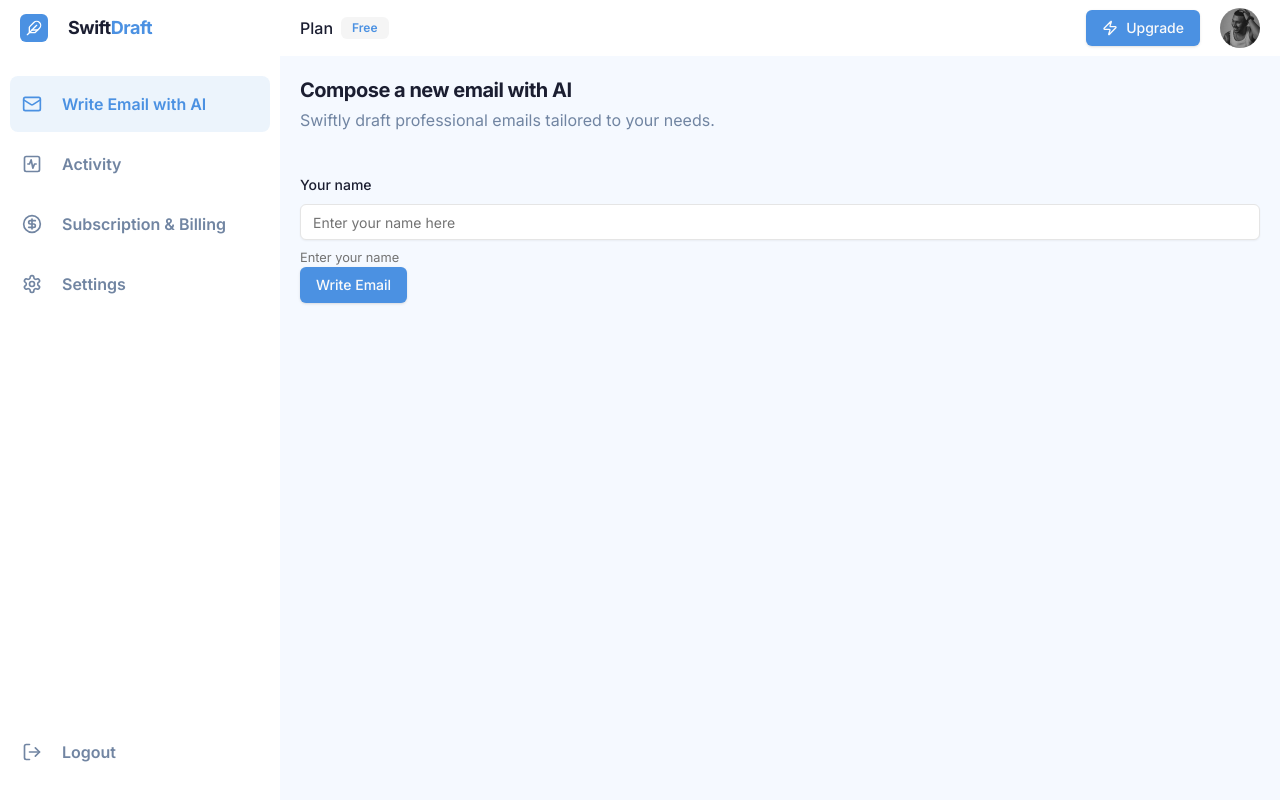
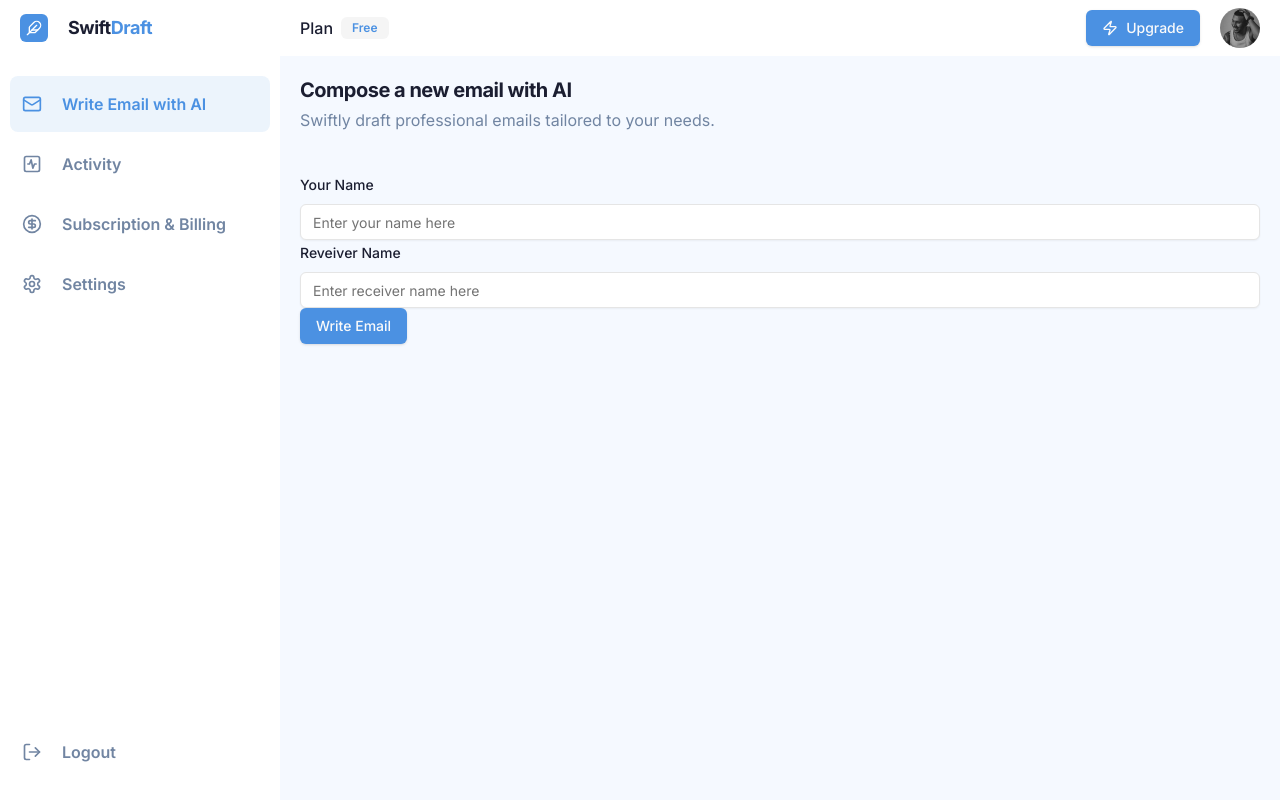
Before and after one commit to loqman1235/swift-draft-app, a Next.js app: page /dashboard in a window 1280 px wide. Built offline with nearby package versions, Linux system fonts and the light colour scheme.

Commit message:
update CreateEmailForm.tsx, create CustomFormField.tsx

```diff
--- a/src/app/dashboard/_components/CreateEmailForm.tsx
+++ b/src/app/dashboard/_components/CreateEmailForm.tsx
@@ -1,15 +1,8 @@
 "use client";
+import CustomFormField from "@/components/CustomFormField";
 import { Button } from "@/components/ui/button";
-import {
-  Form,
-  FormControl,
-  FormDescription,
-  FormField,
-  FormItem,
-  FormLabel,
-  FormMessage,
-} from "@/components/ui/form";
-import { Input } from "@/components/ui/input";
+import { Form } from "@/components/ui/form";
+
 import { createEmailSchema, createEmailSchemaType } from "@/lib/validations";
 import { zodResolver } from "@hookform/resolvers/zod";
 import { useForm } from "react-hook-form";
@@ -31,23 +24,18 @@ const CreateEmailForm = () => {
   return (
     <Form {...form}>
       <form onSubmit={form.handleSubmit(onSubmit)}>
-        <FormField
-          control={form.control}
+        <CustomFormField
+          form={form}
+          label="Your Name"
           name="username"
-          render={({ field }) => (
-            <FormItem>
-              <FormLabel>Your name</FormLabel>
-              <FormControl>
-                <Input
-                  className="bg-foreground"
-                  placeholder="Enter your name here"
-                  {...field}
-                />
-              </FormControl>
-              <FormDescription>Enter your name</FormDescription>
-              <FormMessage />
-            </FormItem>
-          )}
+          placeholder="Enter your name here"
+        />
+
+        <CustomFormField
+          form={form}
+          label="Reveiver Name"
+          name="receiverName"
+          placeholder="Enter receiver name here"
         />
 
         <Button type="submit">Write Email</Button>
--- /dev/null
+++ b/src/components/CustomFormField.tsx
@@ -0,0 +1,53 @@
+import { FieldValues, Path, UseFormReturn } from "react-hook-form";
+import {
+  FormControl,
+  FormDescription,
+  FormField,
+  FormItem,
+  FormLabel,
+  FormMessage,
+} from "./ui/form";
+import { Input } from "./ui/input";
+import { cn } from "@/lib/utils";
+
+type CustomFormFieldProps<T extends FieldValues> = {
+  form: UseFormReturn<T>;
+  name: Path<T>;
+  label: string;
+  placeholder?: string;
+  description?: string;
+  className?: string;
+};
+
+const CustomFormField = <T extends FieldValues>({
+  form,
+  name,
+  label,
+  placeholder,
+  description,
+  className,
+}: CustomFormFieldProps<T>) => {
+  return (
+    <FormField
+      control={form.control}
+      name={name}
+      render={({ field }) => (
+        <FormItem>
+          <FormLabel>{label}</FormLabel>
+          <FormControl>
+            <Input
+              className={cn("bg-foreground", className)}
+              placeholder={placeholder || ""}
+              {...field}
+            />
+          </FormControl>
+          {description && <FormDescription>{description}</FormDescription>}
+
+          <FormMessage />
+        </FormItem>
+      )}
+    />
+  );
+};
+
+export default CustomFormField;
```
